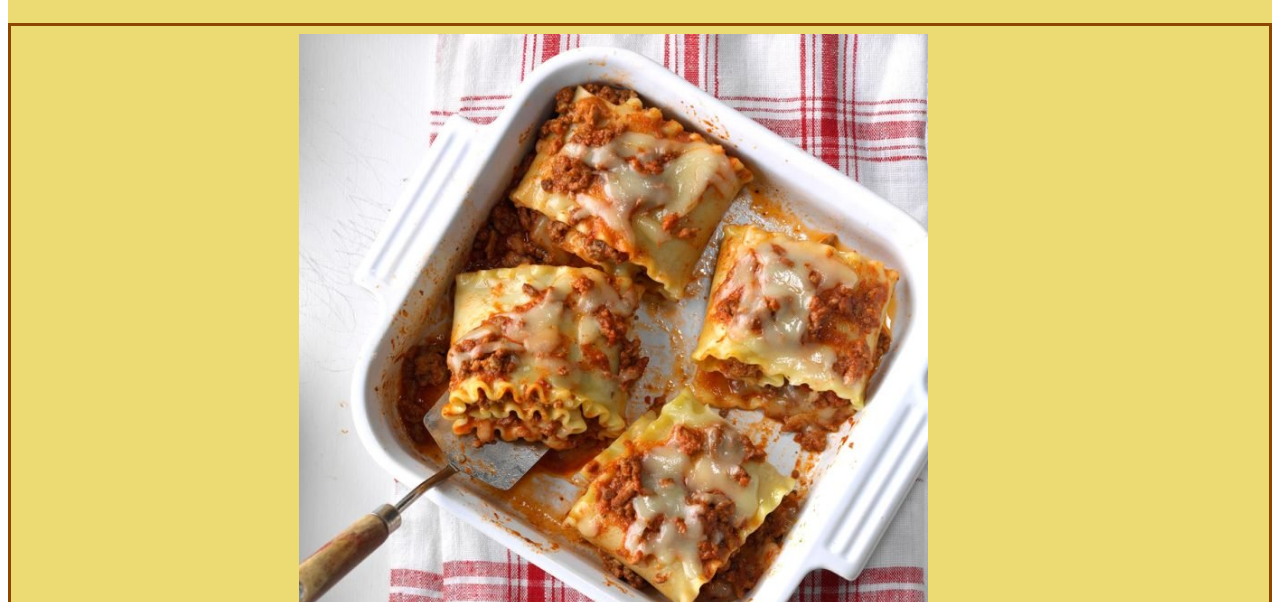
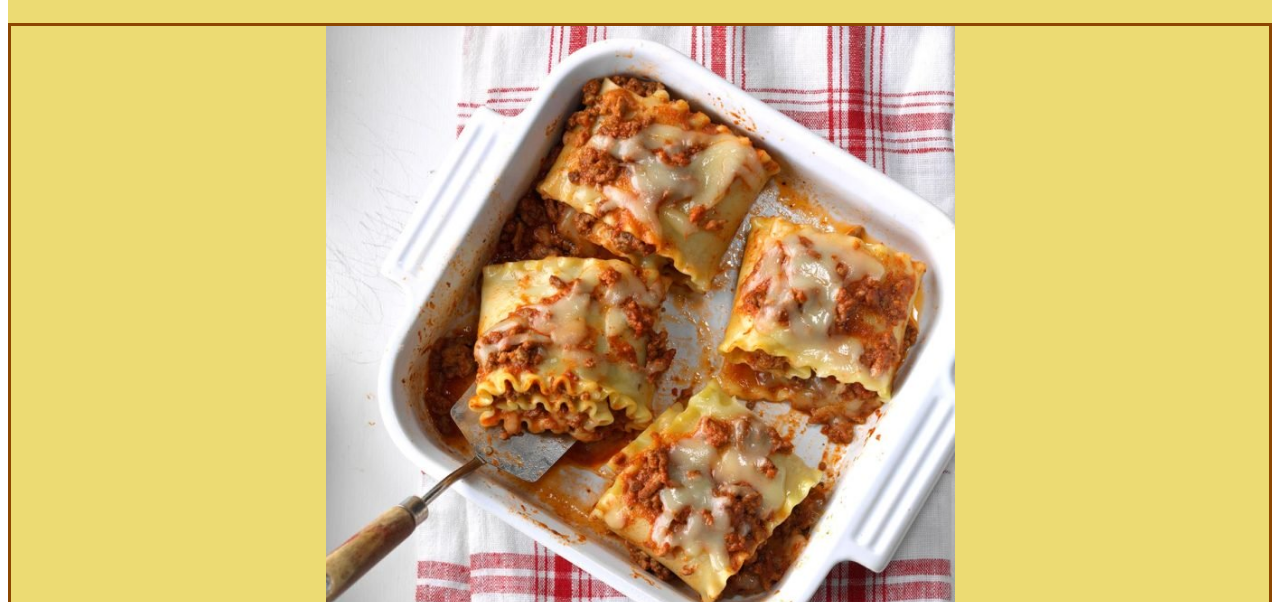
Before and after one commit to danielcragoe/danielcragoe.github.io, a plain HTML site: page grc338/Lasagna/index.html in a window 1280 px wide. Shown: the part 198-800 px from the top of the page. Drawn offline with Linux system fonts and the light colour scheme.

Commit message:
Add files via upload

```diff
--- a/grc338/Lasagna/lasagnastyle.css
+++ b/grc338/Lasagna/lasagnastyle.css
@@ -27,8 +27,9 @@ h3 {
 
 img {
     width: 50%;
-    margin: .5em 18em .5em 18em;
-    align-content: center;
+    margin-left: auto;
+    margin-right: auto;
+    display: block;
 }
 
 .intro {
```
